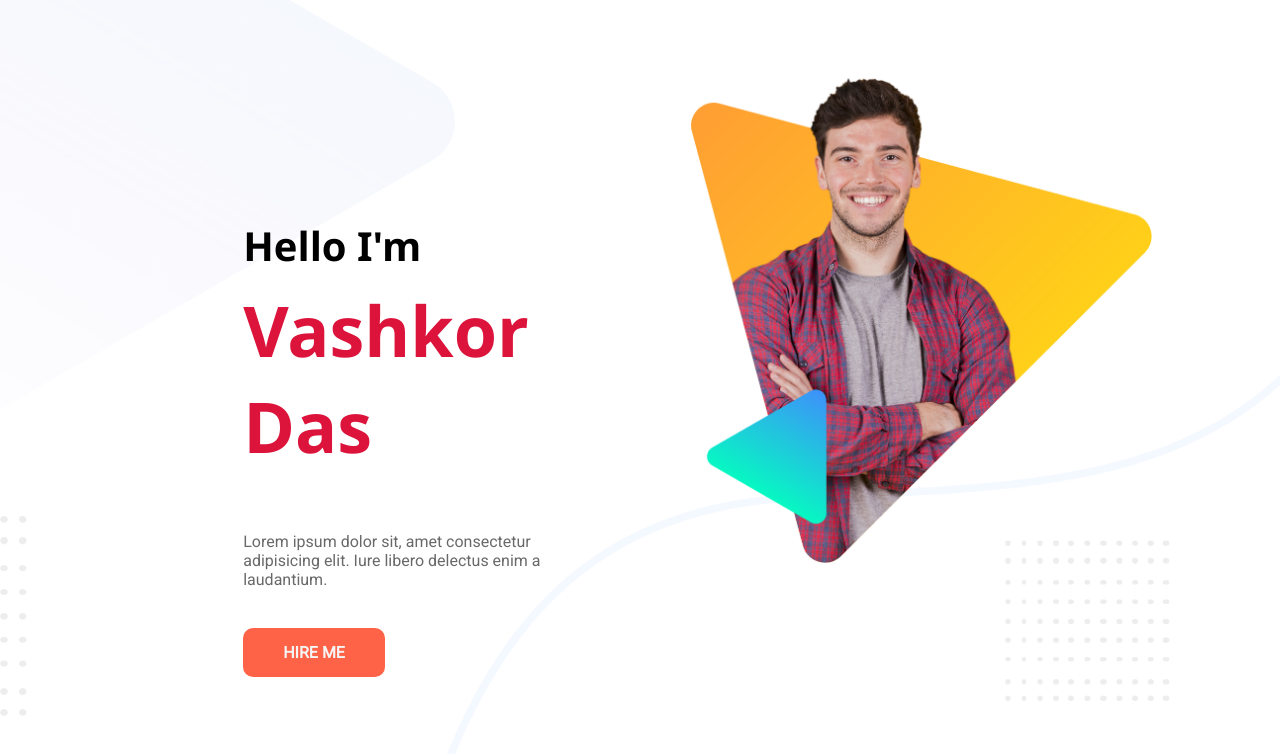
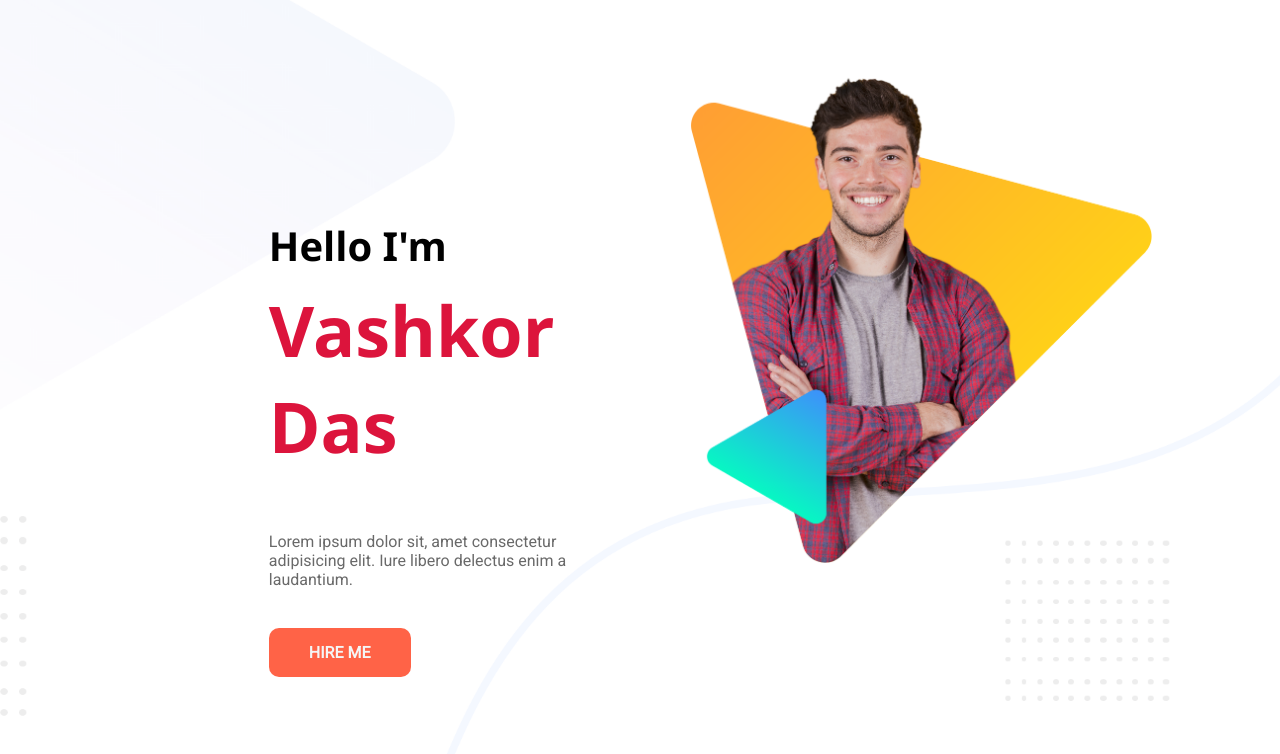
Before and after one commit to VASHKOR-DAS/personal-website, a plain HTML site: page index.html in a window 1280 px wide. Drawn offline with Linux system fonts and the light colour scheme.

Commit message:
padding 35%

```diff
--- a/index.html
+++ b/index.html
@@ -37,6 +37,19 @@
 
 
 
+    <section>
+        <div></div>
+
+
+
+        <div>
+
+        </div>
+    </section>
+
+
+
+
 </body>
 
 </html>
--- a/style.css
+++ b/style.css
@@ -21,7 +21,7 @@ section {
 
 h1 {
     font-size: 70px;
-    padding-left: 30%;
+    padding-left: 35%;
     padding-top: 25%;
     font-family: 'Segoe UI', Tahoma, Geneva, Verdana, sans-serif;
 }
@@ -54,7 +54,7 @@ h1 {
 
 p {
     color: dimgrey;
-    padding-left: 30%;
+    padding-left: 35%;
 }
 
 .link-button{
@@ -65,7 +65,7 @@ p {
     color: whitesmoke;
     font-weight: 700;
     padding: 15px 40px;
-    margin-left: 30%;
+    margin-left: 35%;
 
 
 
```
